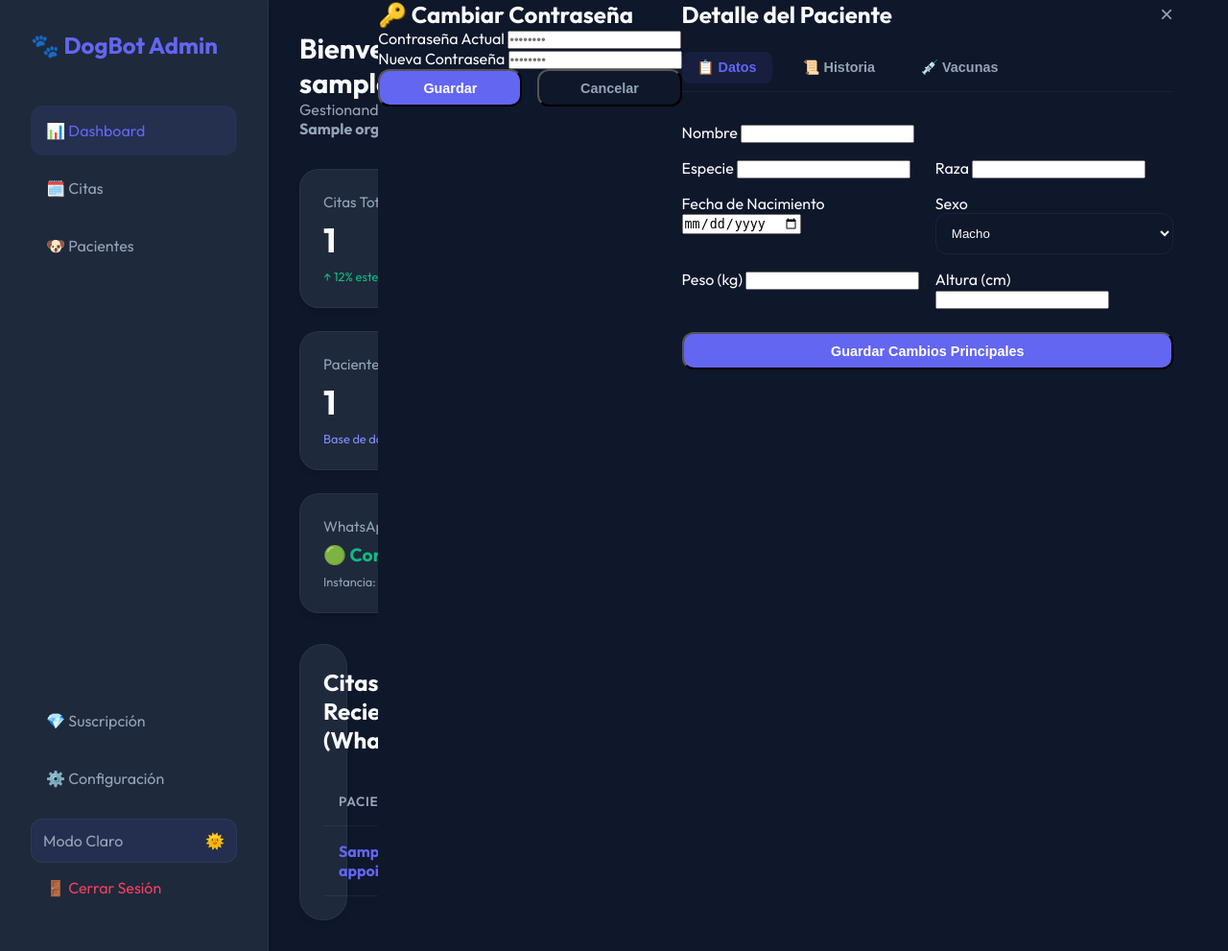
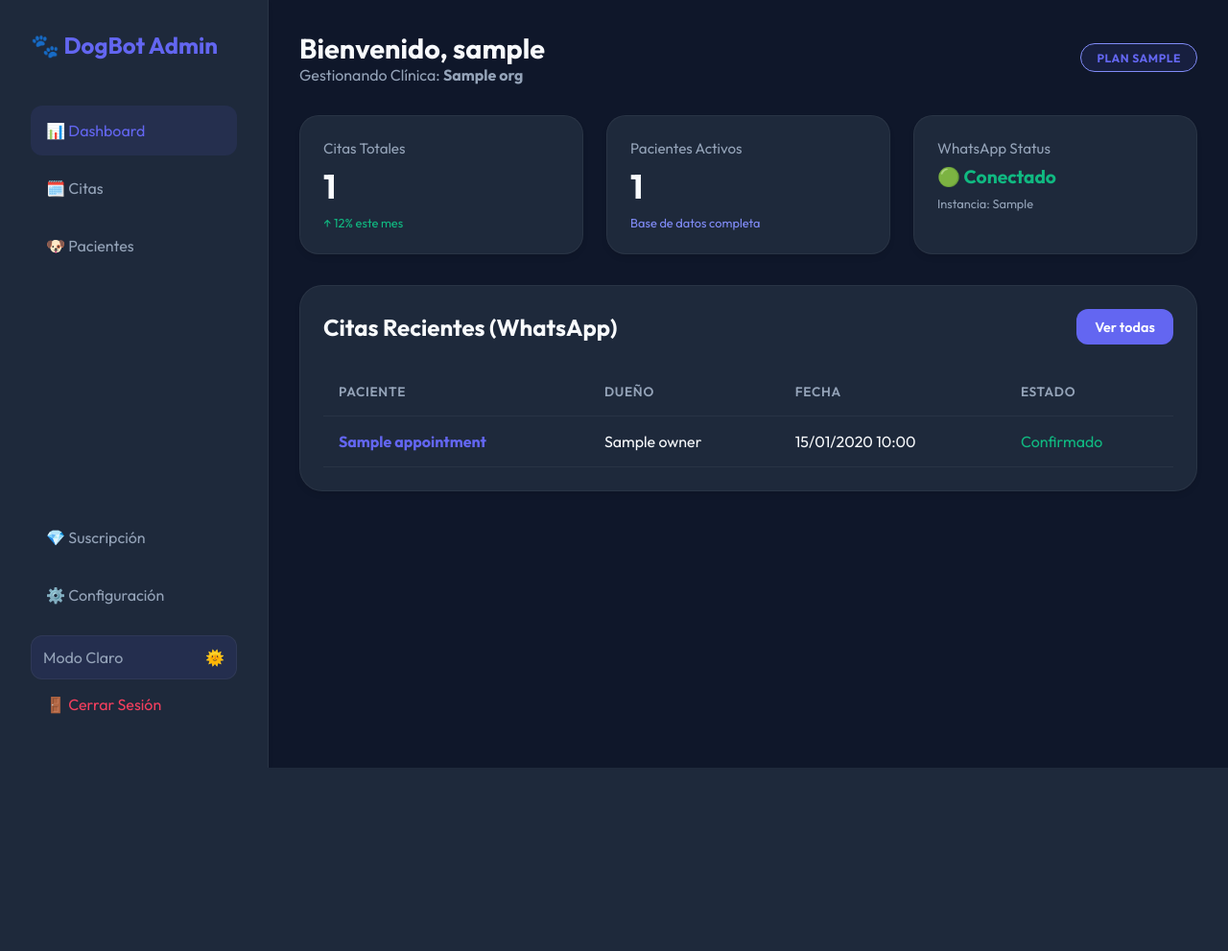
Before and after one commit to Victor2498/veterinaria_saas, a FastAPI app: template templates/admin.html in a window 1280 px wide. Shown: the whole page at 96% size. After the commit the page ends 800 px from the top, so only its background shows below. Run offline with FastAPI, Linux system fonts and the light colour scheme; the template is opened without the code that fills it: most values are stand-ins (such as "Sample title", 1, 10 or a date in 2020); parts of the project's set-up code (start-up, migrations or seed data) failed here and were passed over.

Commit message:
UI restructuring, modal fixes, and WhatsApp welcome flow restoration

```diff
--- a/templates/admin.html
+++ b/templates/admin.html
@@ -288,6 +288,91 @@
             font-size: 0.7rem;
             font-weight: 700;
         }
+
+        /* Modal Base */
+        .modal {
+            display: none;
+            position: fixed;
+            top: 0;
+            left: 0;
+            width: 100%;
+            height: 100%;
+            background: rgba(0, 0, 0, 0.7);
+            backdrop-filter: blur(4px);
+            z-index: 1000;
+            justify-content: center;
+            align-items: center;
+            animation: fadeIn 0.2s ease-out;
+        }
+
+        .modal-content {
+            background: var(--card);
+            padding: 2.5rem;
+            border-radius: 28px;
+            width: 100%;
+            max-width: 500px;
+            border: 1px solid var(--border);
+            box-shadow: 0 25px 50px -12px rgba(0, 0, 0, 0.5);
+            position: relative;
+        }
+
+        @keyframes fadeIn {
+            from {
+                opacity: 0;
+            }
+
+            to {
+                opacity: 1;
+            }
+        }
+
+        .form-group {
+            margin-bottom: 1.5rem;
+        }
+
+        .form-group label {
+            display: block;
+            margin-bottom: 0.5rem;
+            color: var(--text-dim);
+            font-size: 0.9rem;
+            font-weight: 500;
+        }
+
+        .form-group input,
+        .form-group select,
+        .form-group textarea {
+            width: 100%;
+            padding: 0.8rem 1rem;
+            border-radius: 12px;
+            background: var(--bg);
+            border: 1px solid var(--border);
+            color: var(--text-main);
+            outline: none;
+            font-family: inherit;
+            transition: border-color 0.3s;
+        }
+
+        .form-group input:focus {
+            border-color: var(--primary);
+        }
+
+        /* Custom Scrollbar */
+        ::-webkit-scrollbar {
+            width: 8px;
+        }
+
+        ::-webkit-scrollbar-track {
+            background: transparent;
+        }
+
+        ::-webkit-scrollbar-thumb {
+            background: var(--border);
+            border-radius: 10px;
+        }
+
+        ::-webkit-scrollbar-thumb:hover {
+            background: var(--text-dim);
+        }
     </style>
 </head>
 
@@ -361,7 +446,7 @@
                         {% for row in recent_appointments %}
                         <tr>
                             <td><strong style="cursor: pointer; color: var(--primary);"
-                                    onclick="navigateToPatient({{ row.Patient.id if row.Patient else 'null' }}, '{{ row.Appointment.pet_name }}')">
+                                    onclick="navigateToPatient('{{ row.Patient.id if row.Patient else '' }}', '{{ row.Appointment.pet_name }}')">
                                     {{ row.Appointment.pet_name }}</strong></td>
                             <td>{{ row.Owner.name or row.Owner.phone_number }}</td>
                             <td>{{ row.Appointment.date.strftime('%d/%m/%Y %H:%M') }}</td>
@@ -397,7 +482,7 @@
                         {% for row in all_appointments %}
                         <tr>
                             <td><strong style="cursor: pointer; color: var(--primary);"
-                                    onclick="navigateToPatient({{ row.Patient.id if row.Patient else 'null' }}, '{{ row.Appointment.pet_name }}')">
+                                    onclick="navigateToPatient('{{ row.Patient.id if row.Patient else '' }}', '{{ row.Appointment.pet_name }}')">
                                     {{ row.Appointment.pet_name }}</strong></td>
                             <td>{{ row.Owner.name or row.Owner.phone_number }}</td>
                             <td>{{ row.Appointment.reason or 'Consulta General' }}</td>
@@ -435,7 +520,7 @@
                         <tr>
                             <td>
                                 <strong style="cursor: pointer; color: var(--primary);"
-                                    onclick="openEditPatientModal({{ row.Patient.id }}, '{{ row.Patient.name }}', '{{ row.Patient.species }}', '{{ row.Patient.breed or '' }}', '{{ row.Patient.birth_date.strftime('%Y-%m-%d') if row.Patient.birth_date else '' }}', '{{ row.Patient.weight or '' }}', '{{ row.Patient.height or '' }}', '{{ row.Patient.sex or '' }}')">
+                                    onclick="openEditPatientModal('{{ row.Patient.id }}')">
                                     {{ row.Patient.name }}</strong><br>
                                 <span style="font-size: 0.8rem; color: var(--text-dim);">{{ row.Patient.sex or 'No
                                     especificado' }}</span>
```
Also changed, not shown: src/api/routers/webhooks.py (+19 -0 lines).
